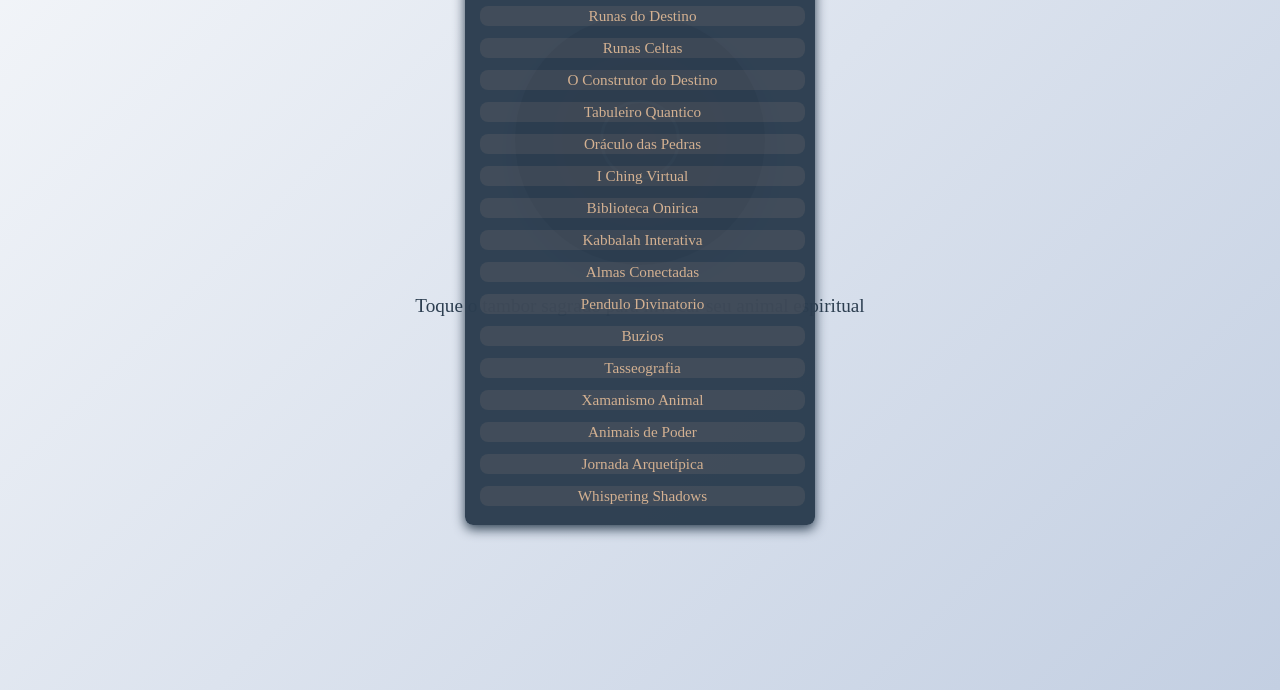
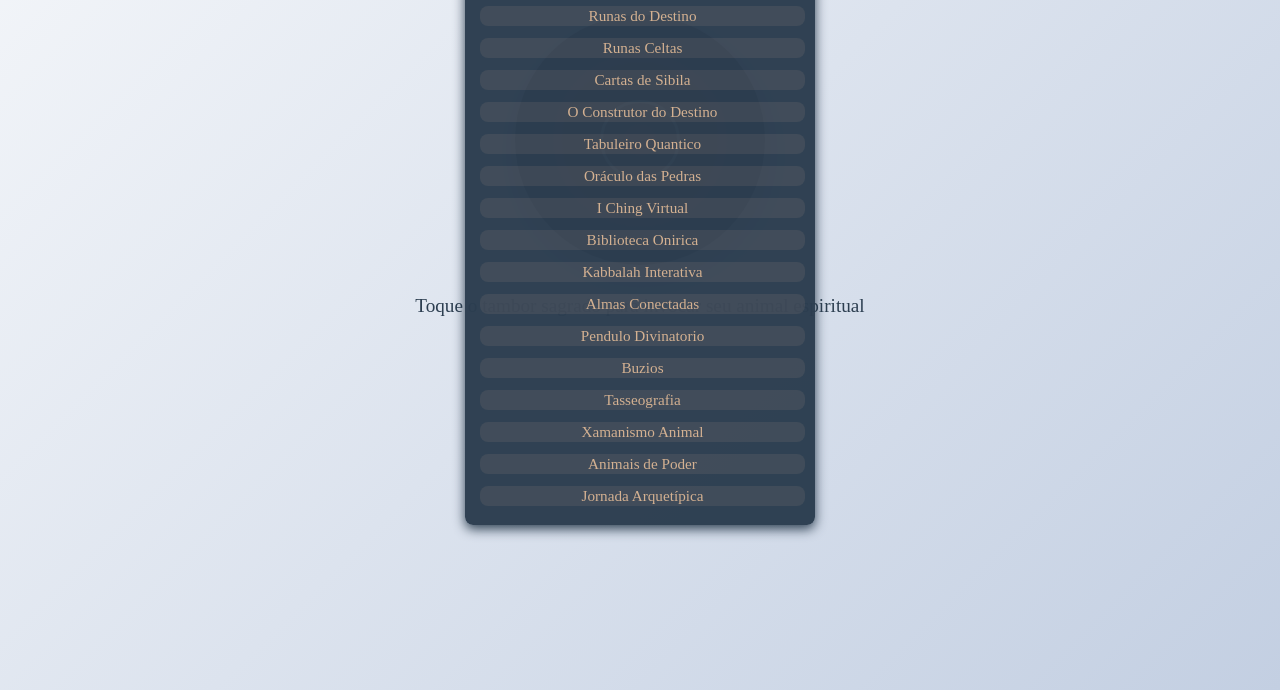
Before and after one commit to alexxanorafa/Xamanismo-Animal, a plain HTML site: page index.html in a window 1280 px wide. Both pictures are taken after a click on the element 1245 px from the left and 29 px from the top of the page. Shown: the part 170-860 px from the top of the page. Drawn offline with Linux system fonts and the light colour scheme.

Commit message:
Update index.html

```diff
--- a/index.html
+++ b/index.html
@@ -21,6 +21,7 @@
                 <a href="https://alexxanorafa.github.io/TarodeMarselha/" class="menu-item">Tarô de Marselha</a>
                 <a href="https://alexxanorafa.github.io/Runas-do-Destino/" class="menu-item">Runas do Destino</a>
                 <a href="https://alexxanorafa.github.io/Runas-Celtas/" class="menu-item">Runas Celtas</a>
+                <a href="https://alexxanorafa.github.io/Cartas-de-Sibila/" class="menu-item">Cartas de Sibila</a>
                 <a href="https://alexxanorafa.github.io/O-Construtor-do-Destino/" class="menu-item">O Construtor do Destino</a>
                 <a href="https://alexxanorafa.github.io/Tabuleiro-Quantico/" class="menu-item">Tabuleiro Quantico</a>
                 <a href="https://alexxanorafa.github.io/Oraculo-das-Pedras/" class="menu-item">Oráculo das Pedras</a>
```
